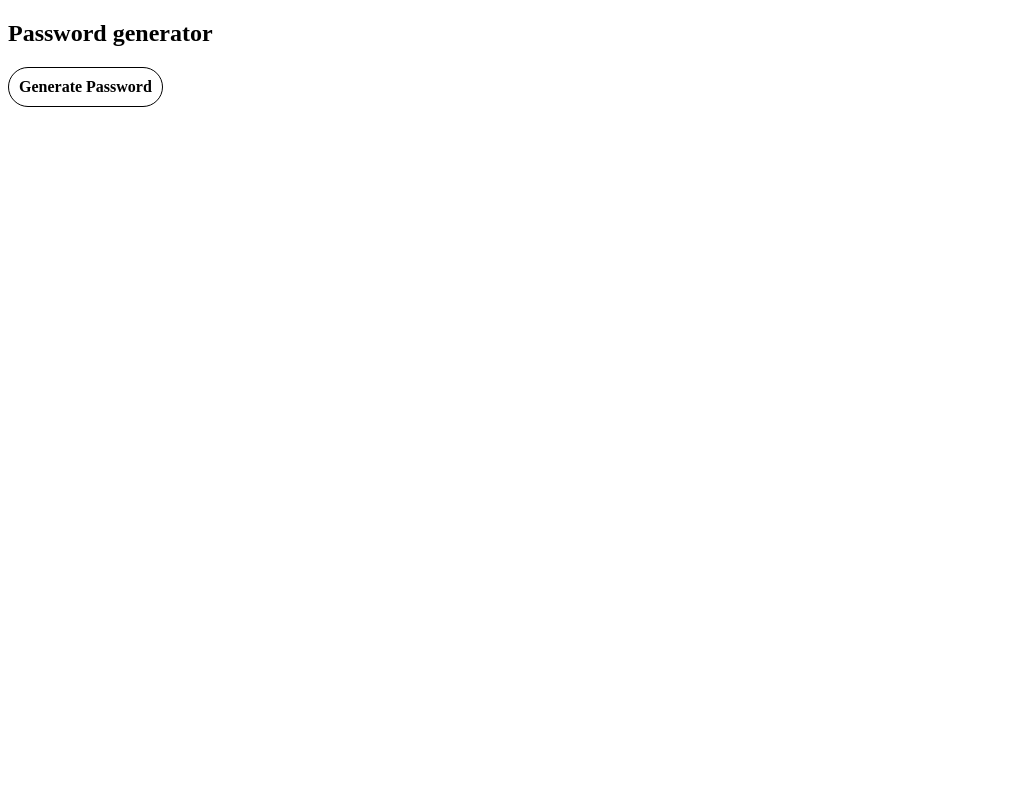
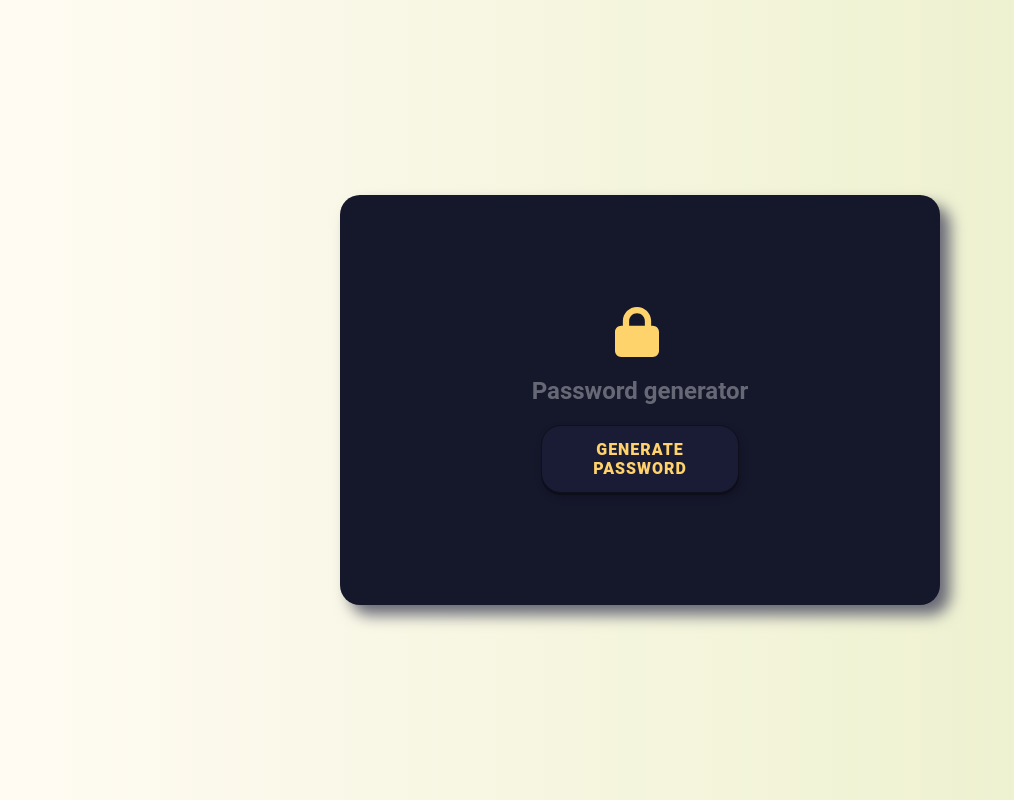
Before and after one commit to NukeTurtle/password-generator, a plain HTML site: page index.html in a window 1280 px wide. Shown: the whole page, without its empty margins (0-1014 px from the left). Drawn offline with Linux system fonts and the light colour scheme.

Commit message:
apply styling

```diff
--- a/assets/css/style.css
+++ b/assets/css/style.css
@@ -1,8 +1,80 @@
+:root{
+    --lt_bg: #242537;
+    --dk_bg: #15172B;
+    --lt_accnt: #FFFBF3;
+    --md_accnt: #EAEFC7;
+    --dk_accnt: #FFD26B;
+    --lt_txt: #FFFBF3;
+    --dk_txt: #676875;
+}
+@import url('https://fonts.googleapis.com/css2?family=Roboto:wght@100;400&display=swap');
+html{
+    background: linear-gradient(90deg, var(--lt_accnt) 0%, var(--md_accnt) 100%);
+    font-family: 'Roboto', sans-serif;
+}
+main{
+    position: absolute;
+    width: 600px;
+    min-height: 400px;
+    display: flex;
+    justify-content: center;
+    align-items: center;
+    top: 50%;
+    left: 50%;
+    transform: translate(-50%, -50%);
+}
+#password_generator{
+    width: 600px;
+    height: 400px;
+    display: table-cell;
+    color: var(--dk_txt);
+    background-color: var(--dk_bg);
+    border-radius: 20px;
+    padding: 5px;
+    text-align: center;
+    vertical-align: middle;
+    box-shadow: 10px 10px 15px;
+}
+#lock{
+    width: 50px;
+    height: 50px;
+    background: url(../../assets/img/lock-solid.svg) no-repeat;
+    margin: 0 auto;
+    filter: invert(69%) sepia(90%) saturate(261%) hue-rotate(352deg) brightness(105%) contrast(102%);
+}
 #generateBtn{
-    padding: 10px;
+    width: 180px;
+    height: 50px;
+    display: flex;
+    align-items: center;
+    justify-content: center;
+    cursor: pointer;
+    margin: 0 auto;
+    padding: .5em;
+    background: #1a1c35;
+    border: 1px solid #0e101d;
+    border-radius: 20px;
+    box-shadow: 0px 2px 0 #0d0e1a, 2px 4px 6px #121324;
+    font-weight: 900;
+    letter-spacing: 1px;
+    transition: all 150ms linear;
+    color: var(--dk_accnt);
+    position: relative;
+}
+#generateBtn:hover {
+    background: #121426;
+    border: 1px solid rgba(#000, .05);
+    box-shadow: 1px 1px 2px rgba(var(--lt_txt), .2);
+    color: #333869;
+    text-shadow: -1px -1px 0 #05060a;
+}
+h3{
+    margin-top: 30px;
+    margin-bottom: 10px;
+}
+#password{
+    padding: 5px;
+    margin: 0 auto;
     width: fit-content;
-    cursor: pointer;
-    font-weight: 600;
-    border: 1px solid #000;
-    border-radius: 20px;
+    border-bottom: 1px solid var(--dk_txt);
 }
--- a/assets/js/actions.js
+++ b/assets/js/actions.js
@@ -1,6 +1,7 @@
 const generateBtn = document.querySelector("#generateBtn");
 const passwordDisplay = document.querySelector("#password");
 const passwordBlock = document.querySelector("#passwordBlock");
+
 if(passwordDisplay.innerHTML === ""){
     passwordBlock.style.display = "none";
 }
@@ -42,6 +43,7 @@ generateBtn.addEventListener("click", function() {
       Math.floor(Math.random() * passwordChars.length)
     );
   }
+
   passwordDisplay.textContent = password;
   passwordBlock.style.display = "block";
 });
--- a/index.html
+++ b/index.html
@@ -14,7 +14,7 @@
             <div id="password_generator">
                 <div id="lock"></div>
                 <h1>Password generator</h1>
-                <div id="generateBtn">Generate Password</div>
+                <a id="generateBtn">GENERATE PASSWORD</a>
                 <div id="passwordBlock">
                     <h3>Your password is:</h3>
                     <div id="password"></div>
```
